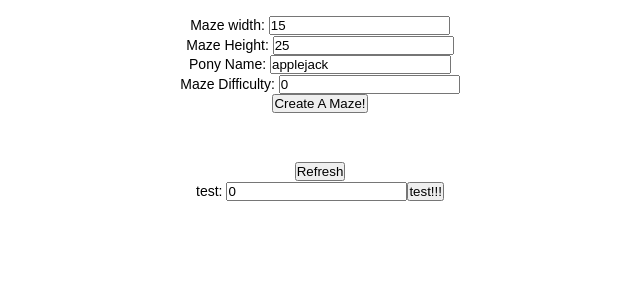
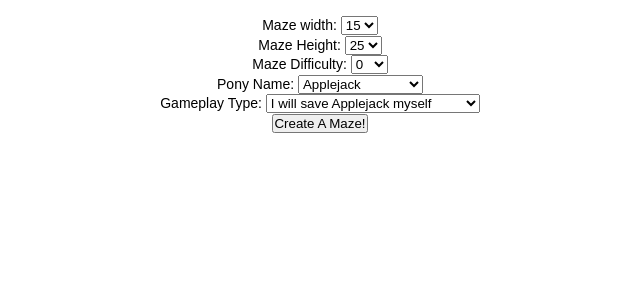
Before and after one commit to Samcn21/Repony, a Vue app: page / in a window 1280 px wide. Shown: the top 300 px of the page, without its empty margins (320-960 px from the left). Built offline with nearby package versions, Linux system fonts and the light colour scheme.

Commit message:
creating dropdown for maze configurations

```diff
--- a/src/App.vue
+++ b/src/App.vue
@@ -1,7 +1,8 @@
 <template>
     <div id="app">
         <MazeInit v-on:get-mazeData="saveMazeData" />
-        <MazeDisplay v-bind:mazeID="mazeID" />
+        <MazeDisplay v-bind:mazeID="mazeID"
+                     v-bind:gameplayType="gameplayType" />
     </div>
 </template>
 
@@ -18,13 +19,15 @@ export default {
     data() {
         return {
             mazeID: '',
-            ponyName: ''
+            ponyName: '',
+            gameplayType: ''
         }
     },
     methods: {
-        saveMazeData(mazeID, ponyName) {
+        saveMazeData(mazeID, ponyName, gameplayType) {
             this.mazeID = mazeID,
-            this.ponyName = ponyName
+            this.ponyName = ponyName,
+            this.gameplayType = gameplayType;
         }
     }
 }
--- /dev/null
+++ b/src/components/ManualPanel.vue
@@ -0,0 +1,48 @@
+<template>
+    <div class="main-container">
+        <div class="first-col">
+            <div>
+                <input v-on:click="movePony('west')" type="submit" value="west" :disabled="disableButton('west')" />
+            </div>
+        </div>
+        <div class="second-col">
+            <div>
+                <input v-on:click="movePony('north')" type="submit" value="north" v-bind:class="{ 'disabled': disableButton('north') }" :disabled="disableButton('north')" />
+            </div>
+            <div>
+                <input v-on:click="movePony('south')" type="submit" value="south" :disabled="disableButton('south')" />
+            </div>
+        </div>
+        <div class="third-col">
+            <input v-on:click="movePony('east')" type="submit" value="east" :disabled="disableButton('east')" />
+        </div>
+    </div>
+</template>
+
+<script>
+export default {
+    name: 'ManualPanel',
+    props: ['ponyDirections'],
+    methods: {
+        movePony(direction) {
+            this.$emit('get-ponyMove', direction);
+        },
+        disableButton(direction) {
+            return !this.ponyDirections[direction];
+        }
+    }
+}
+</script>
+
+<style lang="scss" scoped>
+    .main-container {
+        display: flex;
+        flex-direction: row;
+        //width: 500px;
+        justify-content: space-around;
+    }
+
+    .disabled {
+        border: 2px dashed red;
+    }
+</style>
--- a/src/components/MazeDisplay.vue
+++ b/src/components/MazeDisplay.vue
@@ -1,11 +1,20 @@
 <template>
-    <div class="maze-container" v-bind:class="{ 'maze-container--hidden': isHidden }">
+    <div class="maze-container" v-bind:class="{ 'container--hidden': isHidden }">
         <div>
             <form @submit="refreshMaze" class="">
                 <input type="submit" value="Refresh" class="" />
             </form>
         </div>
-        <div>
+        <ManualPanel class="manual-panel"
+                        v-bind:class="{'container--hidden': hideManualPanel}"
+                        v-on:get-ponyMove="movePony"
+                        v-bind:ponyDirections="ponyDirections"
+                      />
+
+        <div v-bind:class="{'container--hidden': hideAutoPanel }">
+            automatic gameplay
+        </div>
+        <div class="container--hidden">
             <form @submit="testMethod" class="">
                 <label>
                     test:
@@ -20,17 +29,21 @@
 </template>
 
 <script>
+import ManualPanel from '../components/ManualPanel.vue'
 import axios from 'axios';
+import fetch from 'node-fetch';
 
 export default {
     name: 'MazeDisplay',
-    props: ['mazeID'],
+    props: ['mazeID', 'gameplayType'],
     components: {
-
+        ManualPanel
     },
     data() {
         return {
-            isHidden: false,
+            isHidden: true,
+            hideManualPanel: true,
+            hideAutoPanel: true,
             mazeCells: [],
             mazeWalls: [],
             cellsPossibleDirections: [],
@@ -42,7 +55,14 @@ export default {
             mazeWidth: 0,
             mazeHeight: 0,
             mazePrint: '',
-            testValue: 0
+            testValue: 0,
+            ponyDirections: {
+                north: false,
+                south: false,
+                east: false,
+                west: false
+            },
+            isOver: false
         }
     },
     watch: {
@@ -52,12 +72,22 @@ export default {
                 const mazeData = await this.sendGetRequest(value);
                 this.extractData(mazeData);
                 this.mazePrint = await this.sendGetRequest(value, true);
+
+                if (this.gameplayType === 'auto') {
+                    this.hideAutoPanel = false;
+                    this.saveThePony();
+                } else {
+                    this.hideManualPanel = false;
+                    this.updatePonyDirections();
+                }
             }
         }
     },
     methods: {
         async refreshMaze(e) {
-            e.preventDefault();
+            if (e) {
+                e.preventDefault();
+            }
             const mazeId = this.mazeID;
             const mazeData = await this.sendGetRequest(mazeId);
             this.extractData(mazeData, true);
@@ -72,6 +102,50 @@ export default {
                 return response.data;
             } catch (error) {
                 console.error(error);
+            }
+        },
+        async sendPOSTRequest(mazeId, direction) {
+            const url = `https://ponychallenge.trustpilot.com/pony-challenge/maze/${mazeId}`;
+            try {
+                const response = await fetch(url, {
+                    method: 'POST',
+                    body: JSON.stringify({
+                        "direction": direction
+                    }),
+                    headers: {
+                        'Content-Type': 'application/json'
+                    },
+                });
+                return await response.json();
+            } catch (error) {
+                console.log('an error occured fetching maze id: ' + error);
+                return '';
+            }
+        },
+        async movePony(direction) {
+            // comes from manual panel
+            if (direction) {
+                const gameStateData = await this.sendPOSTRequest(this.mazeID, direction);
+                this.getGameResult(gameStateData);
+            }
+
+            await this.refreshMaze();
+
+            if (!this.isOver) {
+                await this.updatePonyDirections();
+            }
+        },
+        getGameResult(data) {
+            if (data.state === 'won') {
+                console.log('you saved the pony: ' + data['hidden-url']);
+                this.updatePonyDirections(true);
+                this.isOver = true;
+            }
+
+            if (data.state === 'over') {
+                console.log('pony is dead: ' + data['hidden-url']);
+                this.updatePonyDirections(true);
+                this.isOver = true;
             }
         },
         extractData(mazeData, isRefresh) {
@@ -121,10 +195,19 @@ export default {
             this.mazeWalls = cloneMazeCells;
             this.cellsPossibleDirections = cellsPossibleDirections;
         },
-        getPossibleMoves(array) {
+        getPossibleMoves(mazeCell) {
             const directions = ['north', 'south', 'east', 'west'];
-            const result = directions.filter(e => !array.includes(e));
+            const result = directions.filter(e => !mazeCell.includes(e));
             return result;
+        },
+        updatePonyDirections(isOver) {
+            const ponyLocation = this.ponyCell;
+            const mazeWalls = this.mazeWalls;
+
+            this.ponyDirections.north = isOver ? false : this.canGoNorth(ponyLocation, mazeWalls);
+            this.ponyDirections.south = isOver ? false : this.canGoSouth(ponyLocation, mazeWalls);
+            this.ponyDirections.east = isOver ? false : this.canGoEast(ponyLocation, mazeWalls);
+            this.ponyDirections.west = isOver ? false : this.canGoWest(ponyLocation, mazeWalls);
         },
         updateMazeWall(index) {
             this.mazeWalls[index] = [];
@@ -174,7 +257,8 @@ export default {
                 if (!this.hasElement(this.passedPath, nextDestinationCell)) {
                     const ponyPath = {
                         index: index,
-                        direction: cellsPossibleDirections[i]
+                        direction: cellsPossibleDirections[i],
+                        request: false
                     };
                     this.escapePath.push(ponyPath);
 
@@ -230,11 +314,11 @@ export default {
             // find the destination from the direction of the movement
             switch(direction) {
                 case 'north':
-                    // symmetric cell of the upper row
+                    // symmetric cell of the previous row
                     result = currentCell - this.mazeWidth;
                     break;
                 case 'south':
-                    // symmetric cell of the lower row
+                    // symmetric cell of the next row
                     result = currentCell + this.mazeWidth;
                     break;
                 case 'east':
@@ -354,7 +438,7 @@ export default {
         margin-top: 3rem;
     }
 
-    .maze-container--hidden {
+    .container--hidden {
         display: none;
     }
 </style>
--- a/src/components/MazeInit.vue
+++ b/src/components/MazeInit.vue
@@ -7,25 +7,42 @@
                         <label>
                             Maze width:
                         </label>
-                        <input type="text" placeholder="15" v-model="mazeWidth" class="" />
+                        <select v-model="mazeWidth">
+                            <option v-for="width in widthHeight" :value="width" :key="width" :selected="width === mazeWidth">{{ width }}</option>
+                        </select>
                     </div>
                     <div>
                         <label>
                             Maze Height:
                         </label>
-                        <input type="text" placeholder="25" v-model="mazeHeight" class="" />
+                        <select v-model="mazeHeight">
+                            <option v-for="height in widthHeight" :value="height" :key="height" :selected="height === mazeHeight">{{ height }}</option>
+                        </select>
+                    </div>
+                    <div>
+                        <label>
+                            Maze Difficulty:
+                        </label>
+                        <select v-model="mazeDifficulty">
+                            <option v-for="difficulty in difficultyOptions" :value="difficulty" :key="difficulty" :selected="difficulty === 0 ? 'selected' : ''">{{ difficulty }}</option>
+                        </select>
                     </div>
                     <div>
                         <label>
                             Pony Name:
                         </label>
-                        <input type="text" placeholder="applejack" v-model="ponyName" class="" />
+                        <select v-model="ponyName">
+                            <option v-for="name in ponyNames" :value="name" :key="name" :selected="name === ponyName">{{ name }}</option>
+                        </select>
                     </div>
                     <div>
                         <label>
-                            Maze Difficulty:
+                            Gameplay Type:
                         </label>
-                        <input type="text" placeholder="0" v-model="mazeDifficulty" class="" />
+                        <select v-model="gameplayType">
+                            <option value="manual">I will save {{ ponyName }} myself</option>
+                            <option value="auto">I will let the app saves {{ ponyName }}</option>
+                        </select>
                     </div>
 
                     <input type="submit" value="Create A Maze!" class="" />
@@ -46,26 +63,53 @@
 </template>
 
 <script>
-//import axios from 'axios';
 import fetch from 'node-fetch';
 
 export default {
     name: 'MazeInit',
-    async created() {
-        //await this.createMaze();
-    },
     data() {
         return {
+            widthHeight: [],
+            difficultyOptions: [],
+            ponyNames: [
+                'Twilight Sparkle',
+                'Pinkie Pie',
+                'Rarity',
+                'Rainbow Dash',
+                'Fluttershy',
+                'Applejack',
+                'Princess Celestia',
+                'Apple Bloom',
+                'Sweetie Belle',
+                'Princess Luna',
+                'Spike',
+                'Derpy Hooves',
+                'Cheerilee',
+            ],
+            gameplayType: 'manual',
+            minWH: 15,
+            maxWH: 25,
             mazeWidth: 15,
             mazeHeight: 25,
-            ponyName: 'applejack',
+            ponyName: 'Applejack',
             mazeDifficulty: 0,
             mazeID: '',
             isMazeCreated: false,
             mazeIDtest: {
-                maze_id: '3128cc30-a257-459f-bacc-70df2edeed57'
+                maze_id: '' //'3128cc30-a257-459f-bacc-70df2edeed57'
             }
         }
+    },
+    mounted() {
+        for (let i = this.minWH; i <= this.maxWH; i++) {
+            this.widthHeight.push(i);
+        }
+
+        for (let i = 0; i <= 10; i++) {
+            this.difficultyOptions.push(i);
+        }
+
+        this.ponyNames.sort();
     },
     methods: {
         async createMaze(e) {
@@ -100,7 +144,7 @@ export default {
         getMazeId(value) {
             this.mazeID = value.maze_id;
             this.isMazeCreated = true;
-            this.$emit('get-mazeData', this.mazeID, this.ponyName);
+            this.$emit('get-mazeData', this.mazeID, this.ponyName, this.gameplayType);
         }
     }
 }
```
